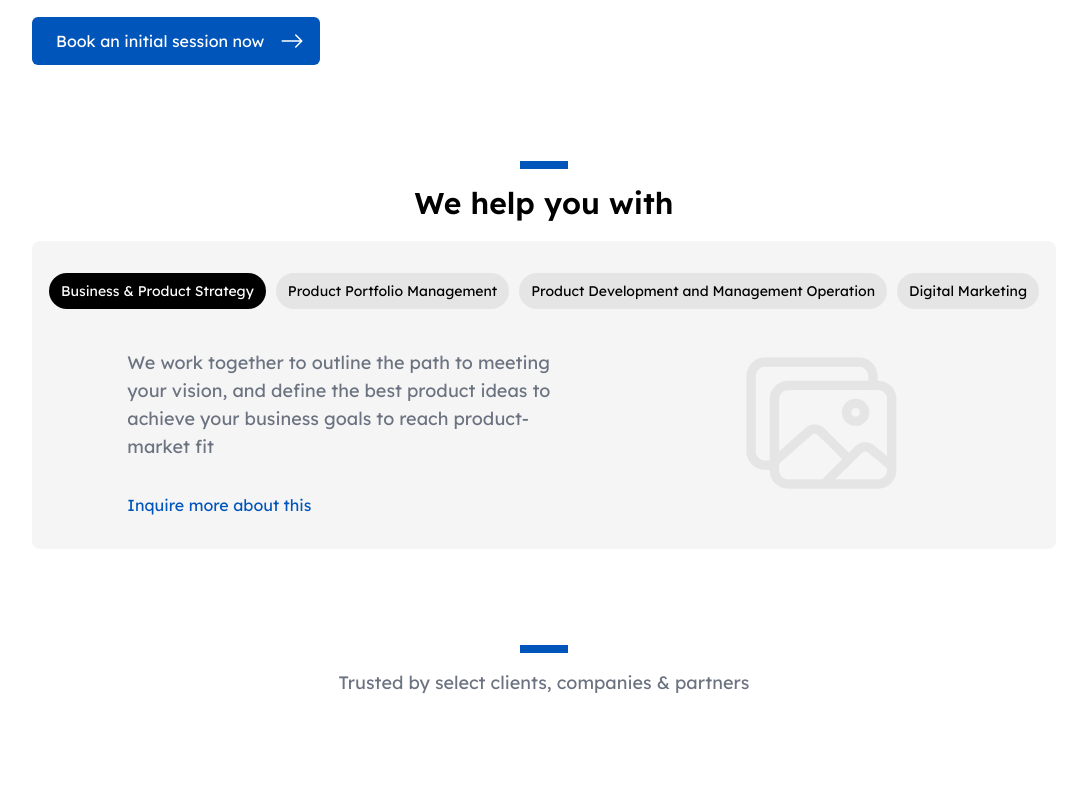
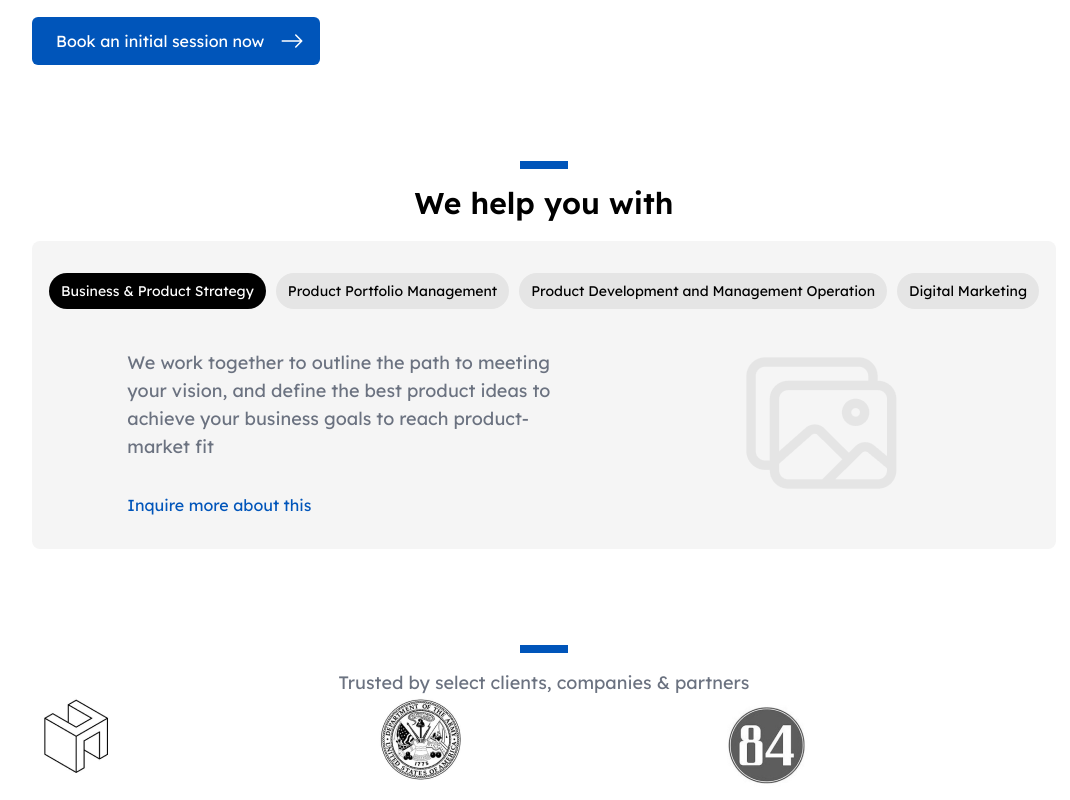
Before and after one commit to EdgarAmpiire/blueprints-web, a React (Create React App) app: page / in a window 1280 px wide. Shown: the part 382-1182 px from the top of the page, without its empty margins (96-1166 px from the left). Before the commit the page ends 1079 px from the top, so only its background shows below. Built offline with nearby package versions, Linux system fonts and the light colour scheme.

Commit message:
home - clients

```diff
--- a/src/features/home/components/ClientSlider.jsx
+++ b/src/features/home/components/ClientSlider.jsx
@@ -38,7 +38,24 @@ class ClientSlider extends Component {
             <div>
                 <Slider {...settings}>
                      <div>
-                        <img src={} alt="" />
+                        <img src={logitech} alt="" />
+                     </div>
+                     <div>
+                        <img src={h} alt="" />
+                     </div><div>
+                        <img src={army} alt="" />
+                     </div><div>
+                        <img src={eightyFour} alt="" />
+                     </div><div>
+                        <img src={gid} alt="" />
+                     </div><div>
+                        <img src={blueCross} alt="" />
+                     </div><div>
+                        <img src={nike} alt="" />
+                     </div><div>
+                        <img src={ingram} alt="" />
+                     </div><div>
+                        <img src={cnb} alt="" />
                      </div>
                 </Slider>
             </div>
--- a/src/features/home/components/Clients.jsx
+++ b/src/features/home/components/Clients.jsx
@@ -1,5 +1,5 @@
 import React from "react";
-
+import ClientSlider from "./ClientSlider";
 
 export const Clients = () => {
   return (
@@ -9,13 +9,14 @@ export const Clients = () => {
           <div className="px-6 py-1 bg-primary"></div>
         </div>
         <div className="w-full flex justify-center mt-4 ">
-          <h1 className="text-lg text-gray-500">Trusted by select clients, companies & partners</h1>
+          <h1 className="text-lg text-gray-500">
+            Trusted by select clients, companies & partners
+          </h1>
         </div>
 
-         {/* slider  */}
+        {/* slider  */}
         <div>
-
-
+          <ClientSlider />
         </div>
       </div>
     </div>
```
